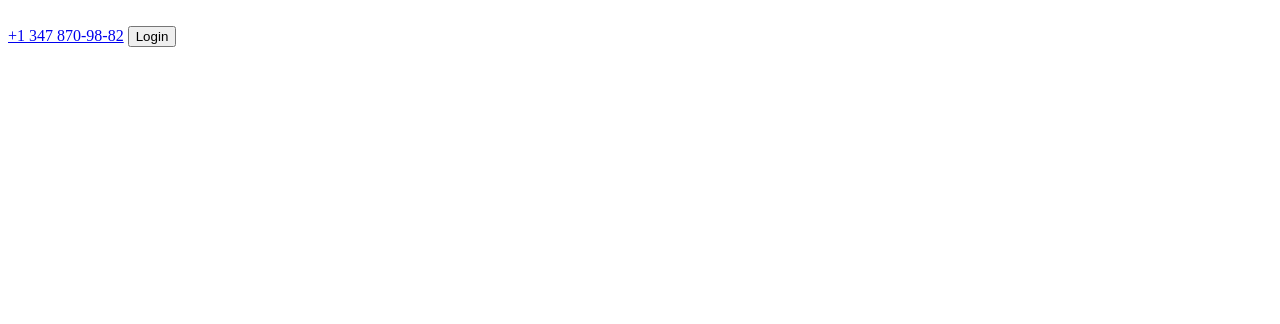
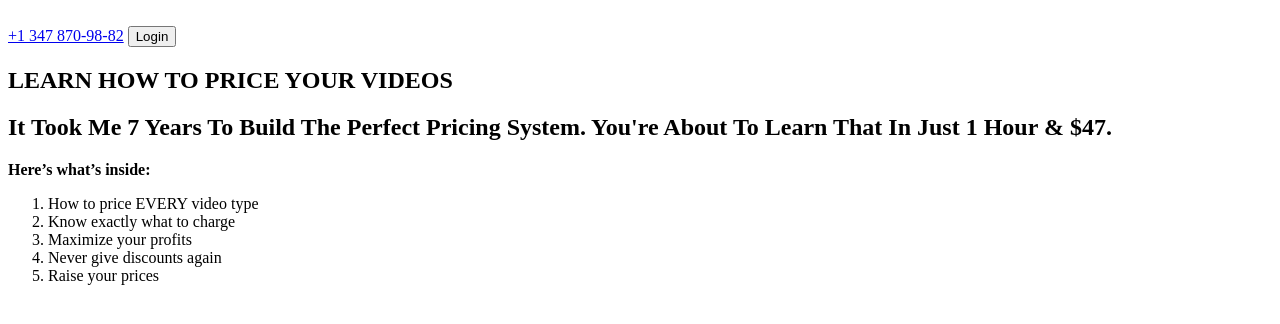
Before and after one commit to VadimShakiroff/landing-page, a website: page index.html in a window 1280 px wide. Drawn offline with Linux system fonts and the light colour scheme.

Commit message:
Добавил в index.html разметки menu, hero content и hero element

```diff
--- a/index.html
+++ b/index.html
@@ -25,5 +25,29 @@
     <!-- /.container -->
   </header>
   <!-- /.header -->
+  <section>
+    <div class="hero__content">
+      <div class="container">
+        <h1 class="title hero__title">LEARN HOW TO PRICE YOUR VIDEOS</h1>
+        <h2 class="title hero__title--green">It Took Me 7 Years To Build The Perfect Pricing System. You're About To Learn That In Just 1 Hour & $47.</h2>
+        <div class="element hero__element">
+        <span>
+          <b>Here’s what’s inside:</b>
+        </span>
+        <ol>
+          <li>How to price EVERY video type</li>
+          <li>Know exactly what to charge</li>
+          <li>Maximize your profits</li>
+          <li>Never give discounts again</li>
+          <li>Raise your prices </li>
+        </ol>
+        </div>
+        <!-- /.hero__element -->
+      </div>
+      <!-- /.container -->
+    </div>
+    <a href="#" class="scroll-down"></a>
+    <!-- /.hero__content -->
+  </section>
 </body>
 </html>
```
